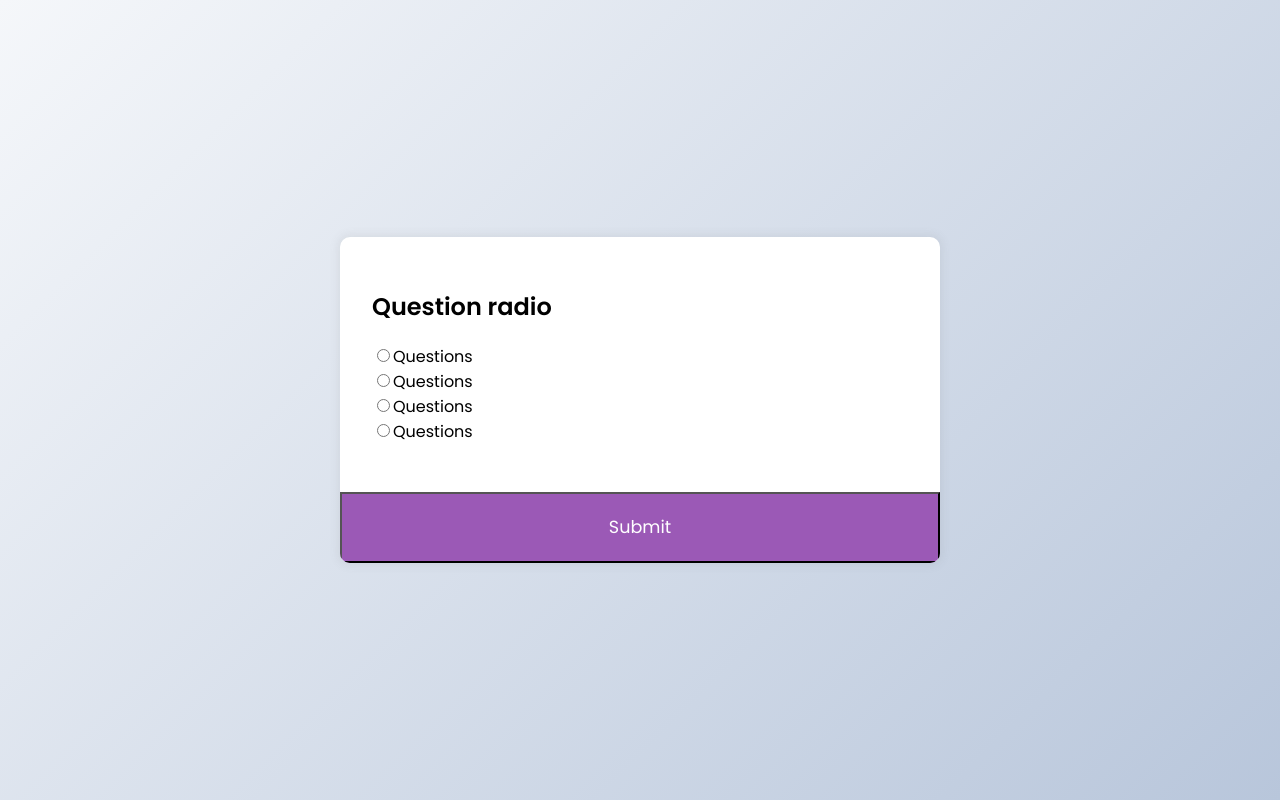
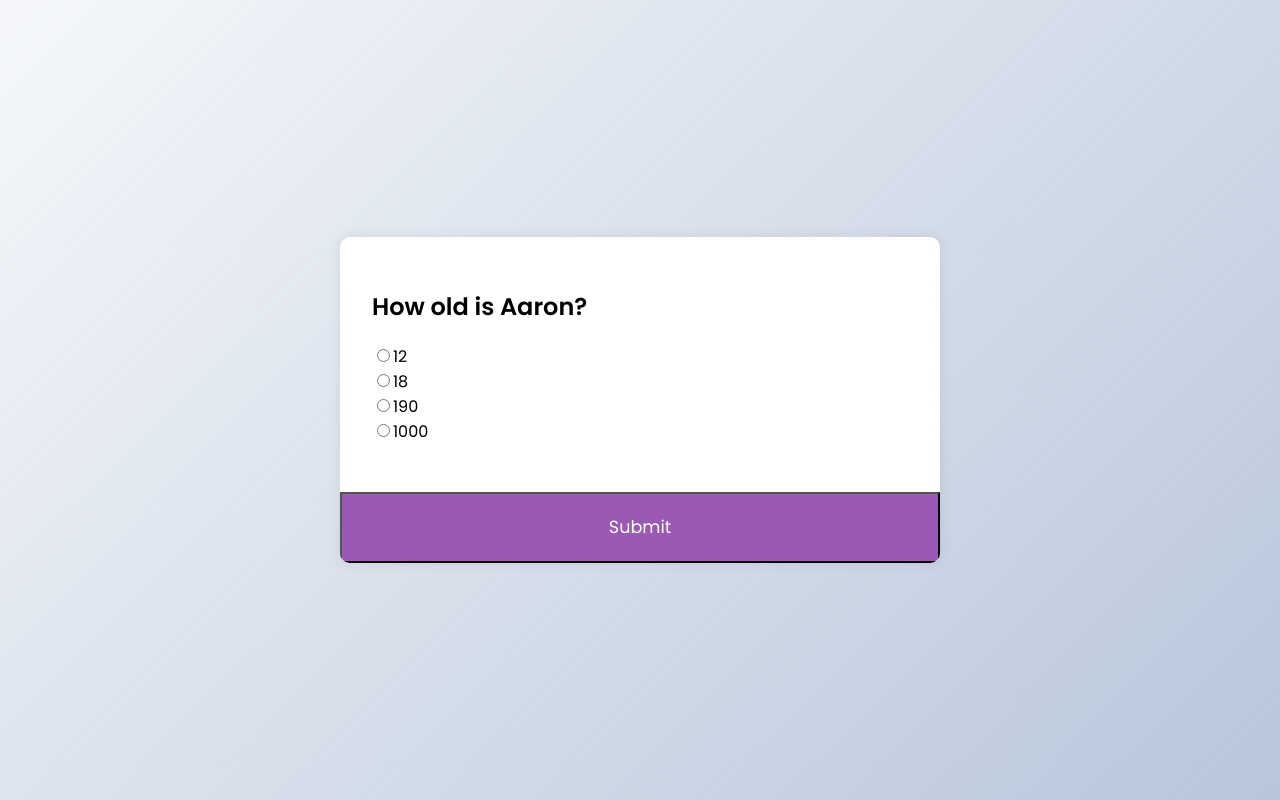
Before and after one commit to aaron-might/quizz_app, a plain HTML site: page index.html in a window 1280 px wide. Drawn offline with Linux system fonts and the light colour scheme.

Commit message:
write the loadquiz function and his variables

```diff
--- a/index.html
+++ b/index.html
@@ -11,12 +11,12 @@
         <div class="quiz-container">
         <div class="quiz-header">
 
-            <h2>Question radio</h2>
+            <h2 id="question">Question radio</h2>
            <ul>
-             <li><input type="radio" id= "a" name="answer"><label for="a">Questions</label></li>
-             <li><input type="radio" id= "b" name="answer"><label for="a">Questions</label></li>
-             <li><input type="radio" id= "c" name="answer"><label for="a">Questions</label></li>
-             <li><input type="radio" id= "d" name="answer"><label for="a">Questions</label></li>
+             <li><input type="radio" id= "a" name="answer"><label id="a_text" for="a">Questions</label></li>
+             <li><input type="radio" id= "b" name="answer"><label id="b_text" for="a">Questions</label></li>
+             <li><input type="radio" id= "c" name="answer"><label id="c_text" for="a">Questions</label></li>
+             <li><input type="radio" id= "d" name="answer"><label id="d_text" for="a">Questions</label></li>
            </ul>
         </div>
             <button>Submit</button>
--- a/script.js
+++ b/script.js
@@ -1,4 +1,4 @@
-const quizzData = [
+const quizData = [
     {
         question:'How old is Aaron?',
         a: '12',
@@ -39,3 +39,24 @@ const quizzData = [
         correct:'a'
     }
 ];
+const questionEl = document.getElementById('question');
+
+const a_text = document.getElementById('a_text');
+const b_text = document.getElementById('b_text');
+const c_text = document.getElementById('c_text');
+const d_text = document.getElementById('d_text');
+
+let currentQuestion =0;
+loadQuiz();
+
+function loadQuiz() {
+    const currentQuizData = quizData
+    [currentQuestion];
+
+    questionEl.innerText = currentQuizData.question;
+    a_text.innerText = currentQuizData.a;
+    b_text.innerText = currentQuizData.b;
+    c_text.innerText = currentQuizData.c;
+    d_text.innerText = currentQuizData.d;
+    currentQuestion++;
+}
```
